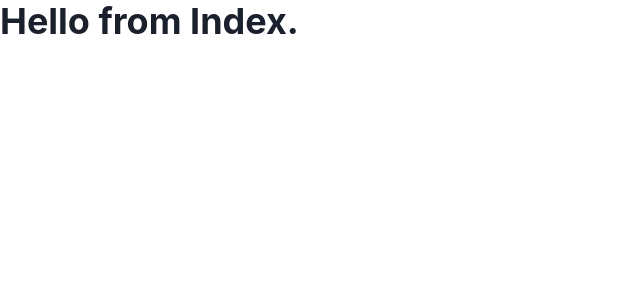
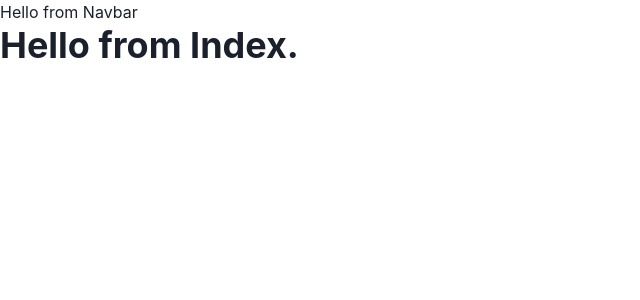
Before and after one commit to mahfuj02/grocery-bazar, a Next.js app: page / in a window 1280 px wide. Shown: the top 300 px of the page, without its empty margins (0-640 px from the left). Built offline with nearby package versions, Linux system fonts and the light colour scheme.

Commit message:
Build layout.

```diff
--- /dev/null
+++ b/components/Layout.tsx
@@ -0,0 +1,17 @@
+import React, { ReactNode } from "react";
+import Navbar from "./navbar/Navbar";
+
+interface Props {
+  children: ReactNode;
+}
+
+const Layout = ({ children }: Props) => {
+  return (
+    <>
+      <Navbar />
+      {children}
+    </>
+  );
+};
+
+export default Layout;
--- /dev/null
+++ b/components/navbar/Navbar.tsx
@@ -0,0 +1,9 @@
+import React from 'react'
+
+const Navbar = () => {
+  return (
+    <div>Hello from Navbar</div>
+  )
+}
+
+export default Navbar
--- a/pages/_app.tsx
+++ b/pages/_app.tsx
@@ -1,11 +1,14 @@
 import type { AppProps } from "next/app";
 import { ChakraProvider } from "@chakra-ui/react";
 import theme from "../theme";
+import Layout from "@/components/Layout";
 
 function MyApp({ Component, pageProps }: AppProps) {
   return (
     <ChakraProvider theme={theme}>
+      <Layout>
       <Component {...pageProps} />
+      </Layout>
     </ChakraProvider>
   );
 }
--- a/pages/index.tsx
+++ b/pages/index.tsx
@@ -9,8 +9,8 @@ export default function Home() {
   return (
     <>
       <Head>
-        <title>Create Next App</title>
-        <meta name="description" content="Generated by create next app" />
+        <title>Grocery Bazar</title>
+        <meta name="description" content="An online shop." />
         <meta name="viewport" content="width=device-width, initial-scale=1" />
         <link rel="icon" href="/favicon.ico" />
       </Head>
```
